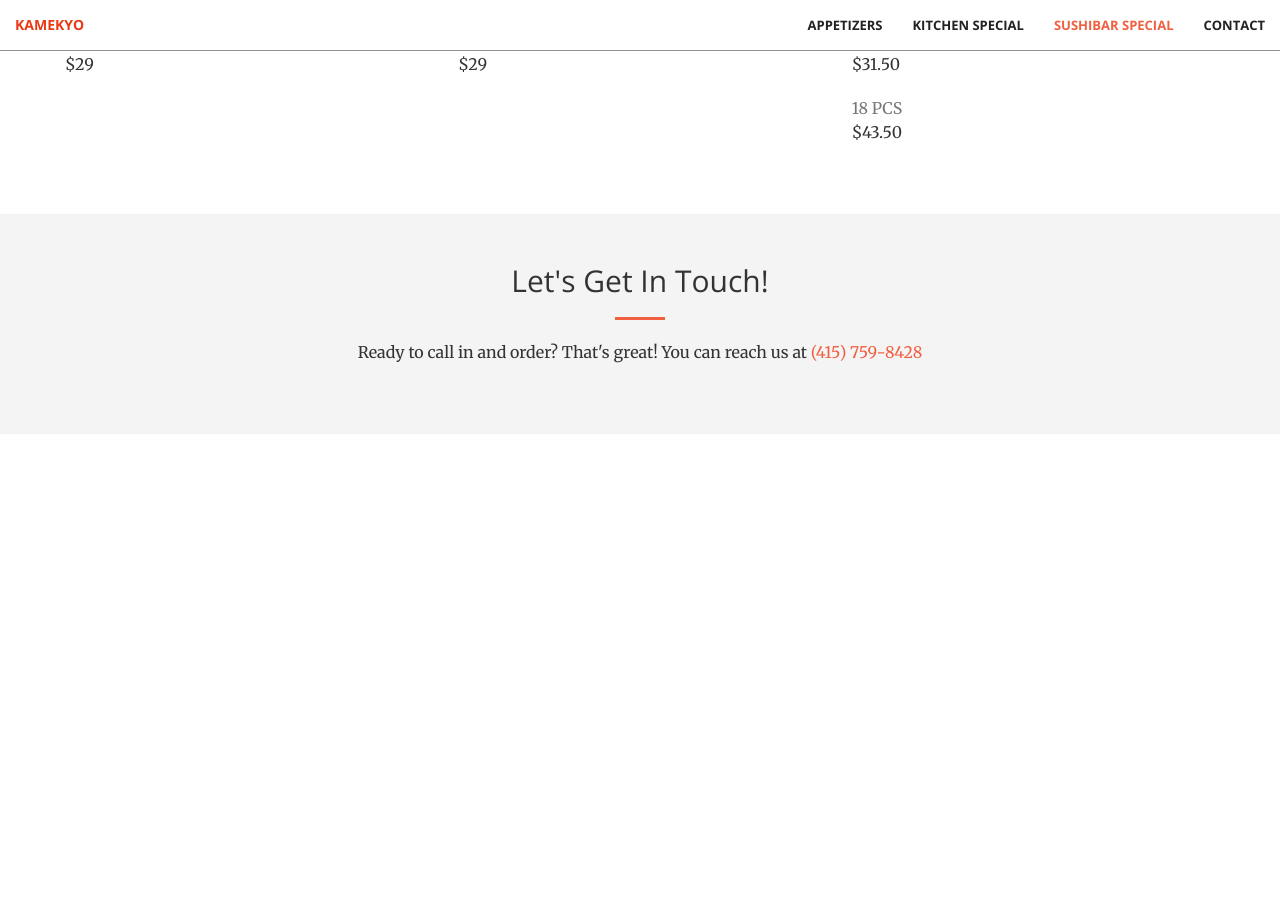
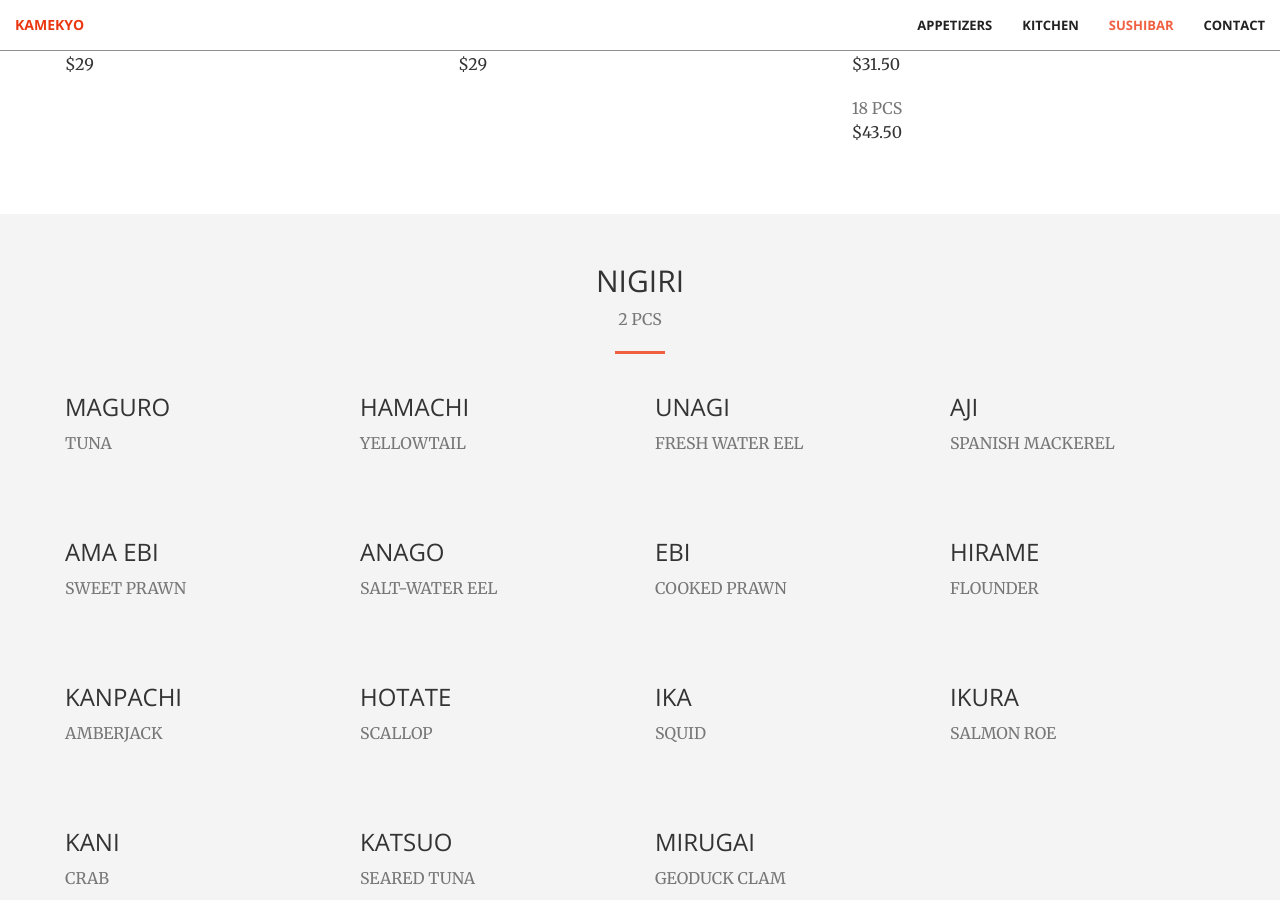
Before and after one commit to CyrusLiang/kamekyo, a Jekyll site: the page built from index.html, in a window 1280 px wide and 900 px high, scrolled down 6745 px. Built offline with Jekyll 4.4.1, drawn with Linux system fonts in a browser that asks for light colours; before the commit the page ends 7179 px from its top, so only the background shows below that.

Commit message:
Create nigiri.html

```diff
--- a/_includes/nav.html
+++ b/_includes/nav.html
@@ -34,7 +34,7 @@
                     <a class="page-scroll" href="#sides">Sides</a>
                 </li> -->
                 <li>
-                    <a class="page-scroll" href="#kitchen">Kitchen Special</a>
+                    <a class="page-scroll" href="#kitchen">Kitchen</a>
                 </li>
                 <!-- <li>
                     <a class="page-scroll" href="#entrees">Entrees</a>
@@ -46,10 +46,13 @@
                     <a class="page-scroll" href="#noodles">Noodles</a>
                 </li> -->
                 <li>
-                    <a class="page-scroll" href="#sushibar">Sushibar Special</a>
+                    <a class="page-scroll" href="#sushibar">Sushibar</a>
                 </li>
                 <!-- <li>
                     <a class="page-scroll" href="#sashimi">Sashimi</a>
+                </li>
+                <li>
+                    <a class="page-scroll" href="#nigiri">Nigiri</a>
                 </li> -->
                 <li>
                     <a class="page-scroll" href="#contact">Contact</a>
--- /dev/null
+++ b/_includes/nigiri.html
@@ -0,0 +1,120 @@
+<section class="menu" id="nigiri">
+    <div class="container">
+        <div class="row">
+            <div class="col-lg-12 text-center">
+                <h2 class="section-heading">Nigiri</h2>
+                <p class="text-muted">2 pcs</p>
+                <hr class="primary">
+            </div>
+        </div>
+    </div>
+    <div class="container">
+        <div class="row">
+            <div class="col-lg-3 col-sm-4">
+                <div class="food-box">
+                    <h3>Maguro</h3>
+                    <p class="text-muted">Tuna</p>
+                    <p id="maguro"></p>
+                </div>
+            </div>
+            <div class="col-lg-3 col-sm-4">
+                <div class="food-box">
+                    <h3>Hamachi</h3>
+                    <p class="text-muted">Yellowtail</p>
+                    <p id="hamachi"></p>
+                </div>
+            </div>
+            <div class="col-lg-3 col-sm-4">
+                <div class="food-box">
+                    <h3>Unagi</h3>
+                    <p class="text-muted">Fresh water eel</p>
+                    <p id="unagi"></p>
+                </div>
+            </div>
+            <div class="col-lg-3 col-sm-4">
+                <div class="food-box">
+                    <h3>Aji</h3>
+                    <p class="text-muted">Spanish Mackerel</p>
+                    <p id="aji"></p>
+                </div>
+            </div>
+            <div class="col-lg-3 col-sm-4">
+                <div class="food-box">
+                    <h3>Ama Ebi</h3>
+                    <p class="text-muted">Sweet prawn</p>
+                    <p id="amaebi"></p>
+                </div>
+            </div>
+            <div class="col-lg-3 col-sm-4">
+                <div class="food-box">
+                    <h3>anago</h3>
+                    <p class="text-muted">Salt-water eel</p>
+                    <p id="anago"></p>
+                </div>
+            </div>
+            <div class="col-lg-3 col-sm-4">
+                <div class="food-box">
+                    <h3>Ebi</h3>
+                    <p class="text-muted">Cooked prawn</p>
+                    <p id="ebi"></p>
+                </div>
+            </div>
+            <div class="col-lg-3 col-sm-4">
+                <div class="food-box">
+                    <h3>Hirame</h3>
+                    <p class="text-muted">Flounder</p>
+                    <p id="hirame"></p>
+                </div>
+            </div>
+            <div class="col-lg-3 col-sm-4">
+                <div class="food-box">
+                    <h3>Kanpachi</h3>
+                    <p class="text-muted">Amberjack</p>
+                    <p id="kanpachi"></p>
+                </div>
+            </div>
+            <div class="col-lg-3 col-sm-4">
+                <div class="food-box">
+                    <h3>Hotate</h3>
+                    <p class="text-muted">Scallop</p>
+                    <p id="hotate"></p>
+                </div>
+            </div>
+            <div class="col-lg-3 col-sm-4">
+                <div class="food-box">
+                    <h3>Ika</h3>
+                    <p class="text-muted">Squid</p>
+                    <p id="ika"></p>
+                </div>
+            </div>
+            <div class="col-lg-3 col-sm-4">
+                <div class="food-box">
+                    <h3>Ikura</h3>
+                    <p class="text-muted">Salmon roe</p>
+                    <p id="ikura"></p>
+                </div>
+            </div>
+            <div class="col-lg-3 col-sm-4">
+                <div class="food-box">
+                    <h3>Kani</h3>
+                    <p class="text-muted">Crab</p>
+                    <p id="kani"></p>
+                </div>
+            </div>
+            <div class="col-lg-3 col-sm-4">
+                <div class="food-box">
+                    <h3>Katsuo</h3>
+                    <p class="text-muted">Seared tuna</p>
+                    <p id="katsuo"></p>
+                </div>
+            </div>
+            <div class="col-lg-3 col-sm-4">
+                <div class="food-box">
+                    <h3>Mirugai</h3>
+                    <p class="text-muted">Geoduck clam</p>
+                    <p id="mirugai"></p>
+                </div>
+            </div>
+        </div>
+    </div>
+</section>
--- a/_layouts/front.html
+++ b/_layouts/front.html
@@ -19,6 +19,7 @@
   {% include noodles.html %}
   {% include sushibar.html %}
   {% include sashimi.html %}
+  {% include nigiri.html %}
   {% include contact.html %}
   {% include scripts.html %}
 </body>
```
